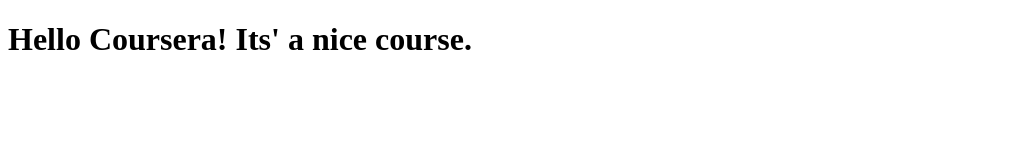
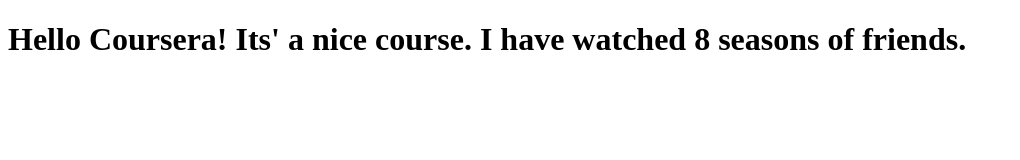
Before and after one commit to sidharth-singh/coursera-test, a plain HTML site: page site/index.html in a window 1280 px wide. Shown: the whole page, without its empty margins (0-1020 px from the left). Drawn offline with Linux system fonts and the light colour scheme.

Commit message:
A small change to the code.

```diff
--- a/site/index.html
+++ b/site/index.html
@@ -1,9 +1,12 @@
 <!DOCTYPE html>
 <html>
 <head>
+	<meta chatset="utf-8" >
 	<title>Hello Coursera!</title>
 </head>
 <body>
-<H1>Hello Coursera! Its' a nice course.</H1>
+<H1>Hello Coursera! Its' a nice course.
+  I have watched 8 seasons of friends.
+</H1>
 </body>
 </html>
```
